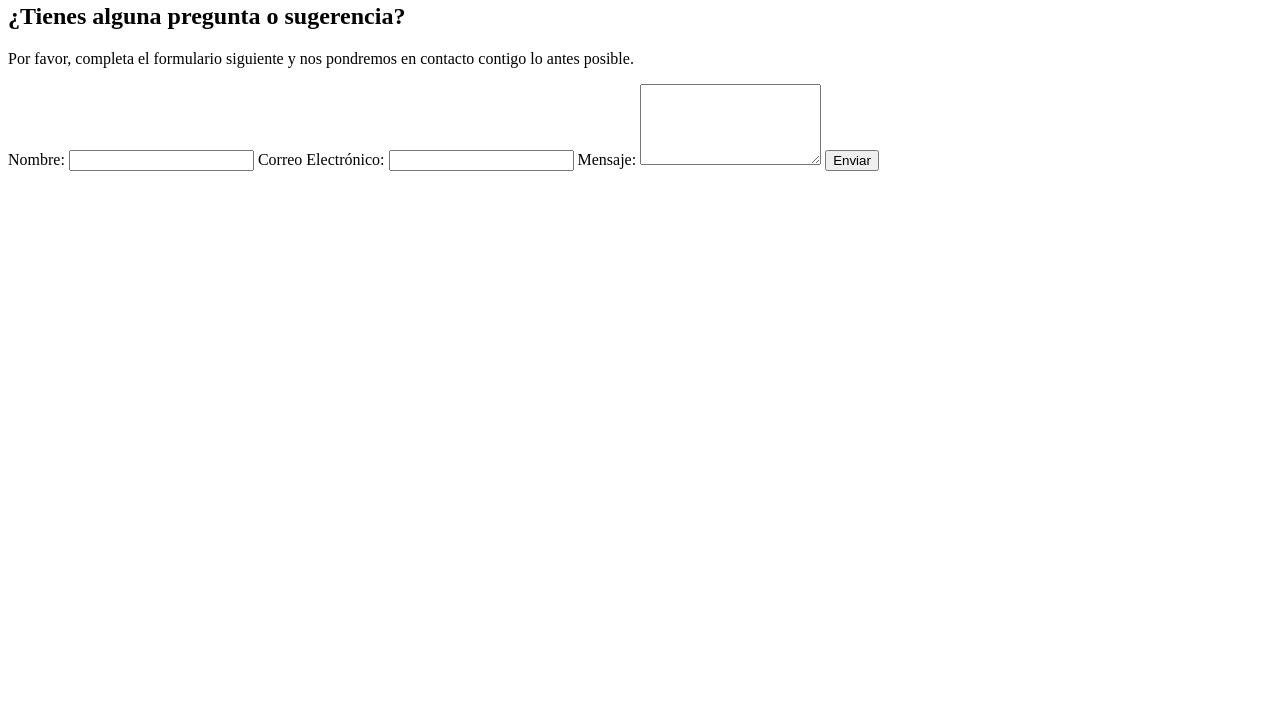
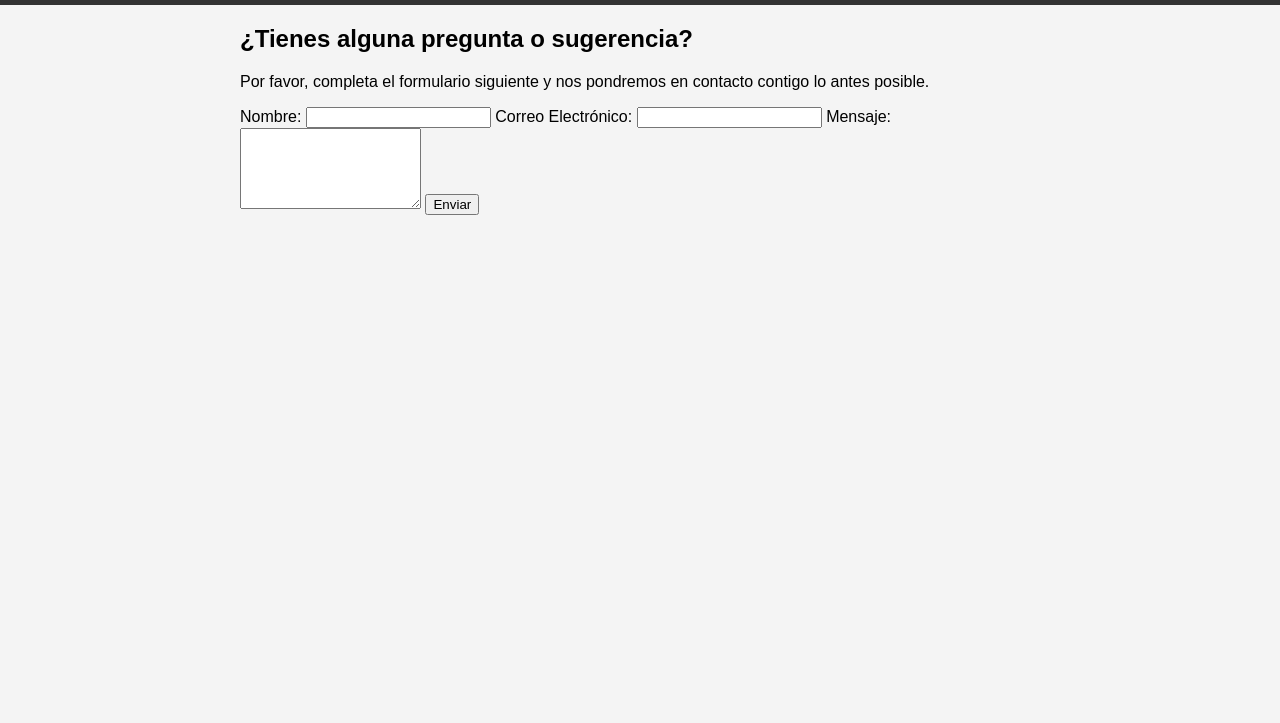
Before and after one commit to julia85310/informa-tic, a plain HTML site: page contacto.html in a window 1280 px wide. Shown: the part 77-800 px from the top of the page. Drawn offline with Linux system fonts and the light colour scheme.

Commit message:
Closes #2

```diff
--- a/contacto.html
+++ b/contacto.html
@@ -4,6 +4,8 @@
     <meta charset="UTF-8">
     <meta name="viewport" content="width=device-width, initial-scale=1.0">
     <title>Contacto Informa-Tic</title>
+    <link rel="stylesheet" href="style-comun.css">
+    <link rel="stylesheet" href="style-contacto-css">
 </head>
 <body>
     <header>
```
Also changed, not shown: index.html (+2 -0 lines).
